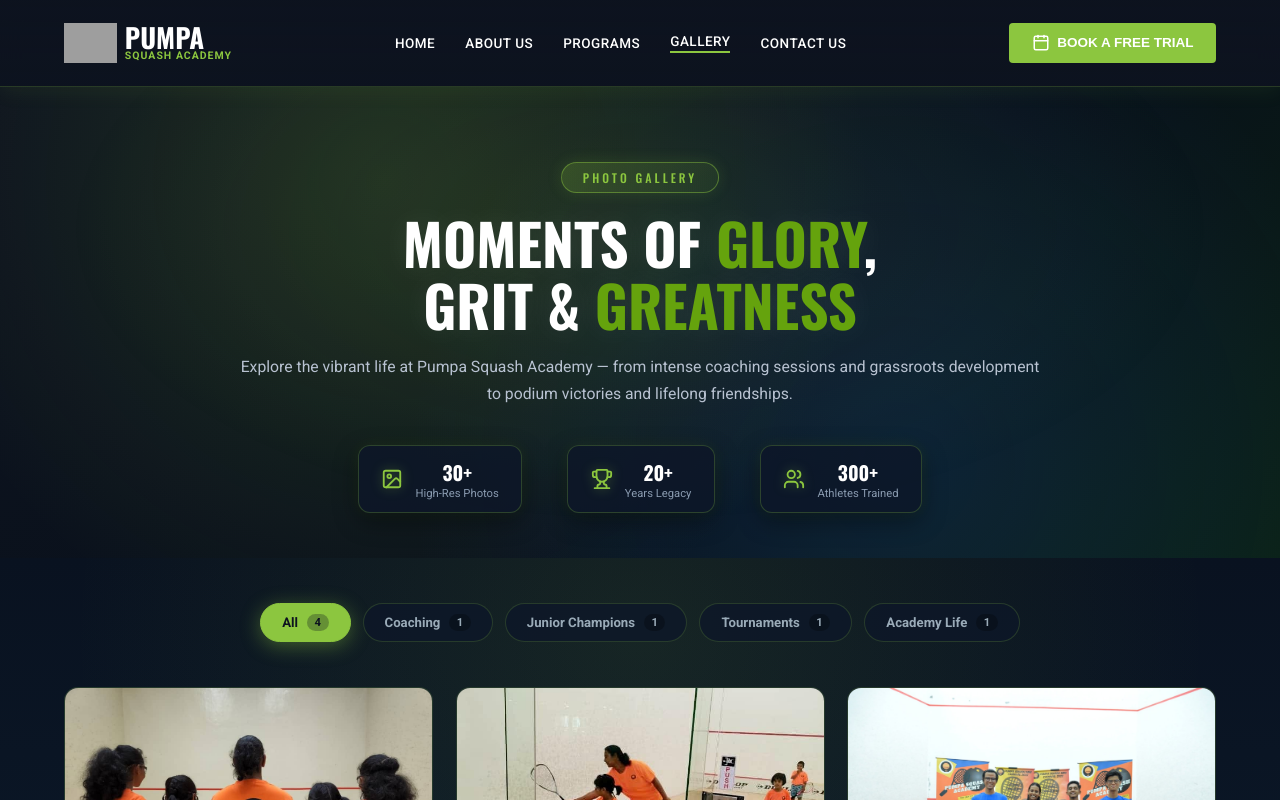
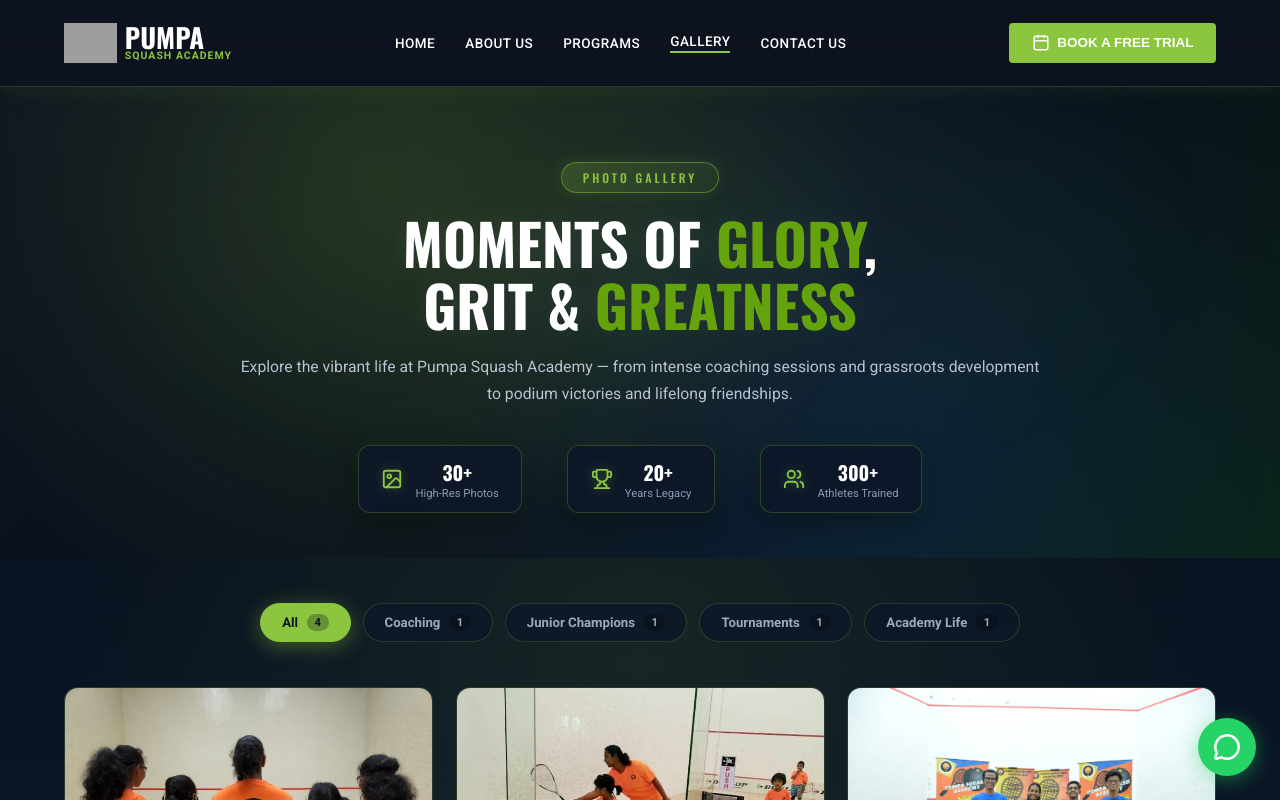
Before and after one commit to Muthurasu-6319/PUMPA-SQUASH-ACADEMY, a React (Vite) app: page /#/gallery in a window 1280 px wide. Shown: the top 800 px of the page. Built offline with nearby package versions, Linux system fonts and the light colour scheme; grey boxes are pictures that could not be loaded.

Commit message:
Fix floating WhatsApp icon position

```diff
--- a/src/FloatingWhatsApp.jsx
+++ b/src/FloatingWhatsApp.jsx
@@ -4,6 +4,7 @@
 
 const FloatingWhatsApp = () => {
   return (
+    <div className="floating-whatsapp-container">
       <a
         href="https://wa.me/601111989375"
         target="_blank"
@@ -15,6 +16,7 @@
         <MessageCircle size={28} className="wa-icon" />
         <span className="wa-tooltip">Chat with us (+60 11-1198 9375)</span>
       </a>
+    </div>
   );
 };
 
```
Lines whose indentation alone changed are shown as unchanged.
